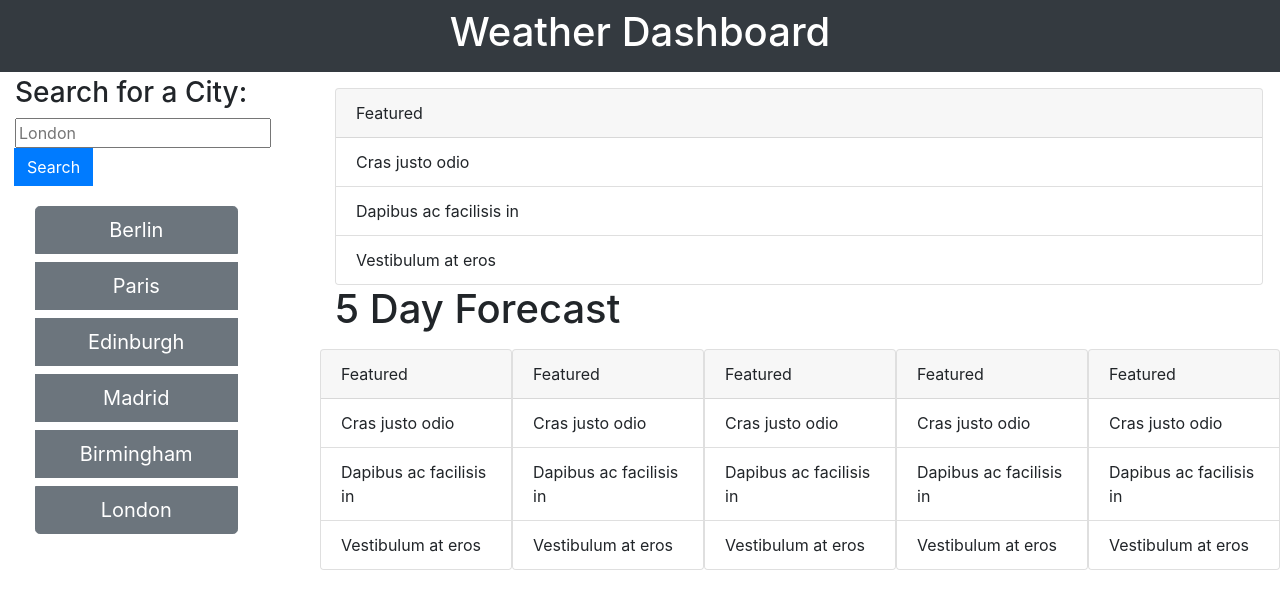
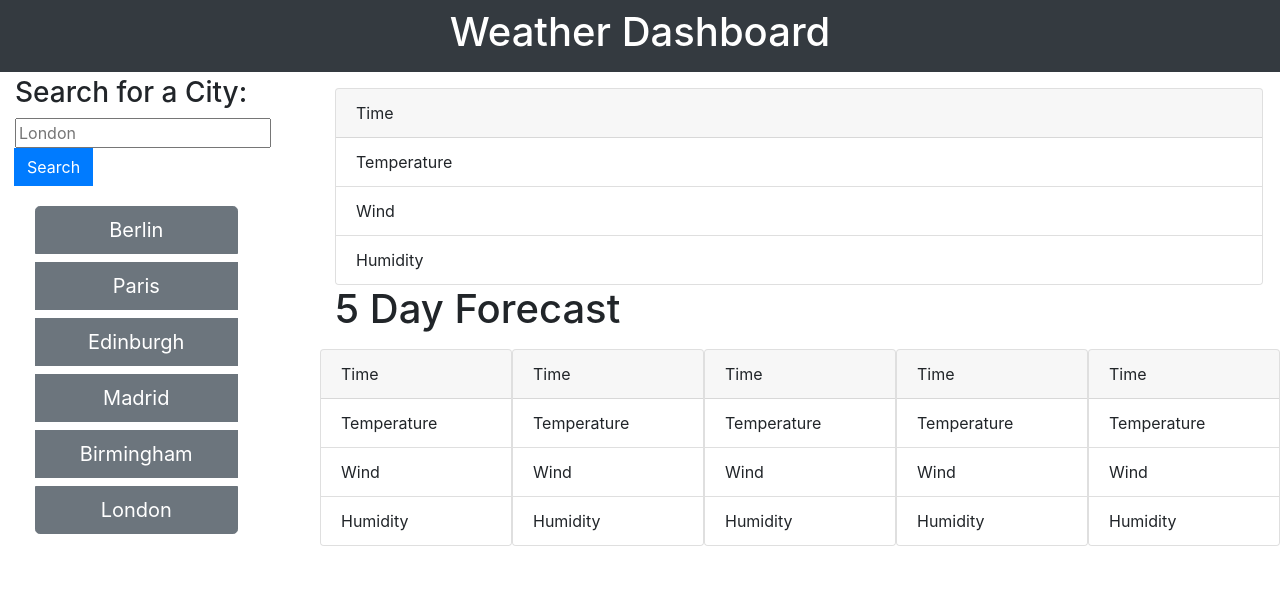
Before and after one commit to manolisgi/Open_Weather_Map_Forecast, a plain HTML site: page index.html in a window 1280 px wide. Drawn offline with nearby package versions, Linux system fonts and the light colour scheme.

```diff
--- a/index.html
+++ b/index.html
@@ -54,12 +54,12 @@
         <section id="today" class="mt-3" role="region" aria-live="polite">
           <div class="card" style="width: 58rem; ">
             <div class="card-header today-time">
-              Featured
+              Time
             </div>
             <ul class="list-group list-group-flush">
-              <li class="list-group-item today-temp">Cras justo odio</li>
-              <li class="list-group-item today-win">Dapibus ac facilisis in</li>
-              <li class="list-group-item today-hum">Vestibulum at eros</li>
+              <li class="list-group-item today-temp">Temperature</li>
+              <li class="list-group-item today-win">Wind</li>
+              <li class="list-group-item today-hum">Humidity</li>
             </ul>
           </div>
         </section>
@@ -67,57 +67,57 @@
         <section id="forecast" class="row mt-3" role="region" aria-live="polite">
           <div class="card" style="width: 12rem;">
             <div class="card-header first-day-time">
-              Featured
+              Time
             </div>
             <ul class="list-group list-group-flush">
-              <!-- <li class="list-group-item first-day-icon">Cras justo odio</li> -->
-              <li class="list-group-item first-day-temp">Cras justo odio</li>
-              <li class="list-group-item first-day-win">Dapibus ac facilisis in</li>
-              <li class="list-group-item first-day-hum">Vestibulum at eros</li>
+              <!-- <li class="list-group-item first-day-icon">Temperature</li> -->
+              <li class="list-group-item first-day-temp">Temperature</li>
+              <li class="list-group-item first-day-win">Wind</li>
+              <li class="list-group-item first-day-hum">Humidity</li>
             </ul>
           </div>
           <div class="card" style="width: 12rem;">
             <div class="card-header second-day-time">
-              Featured
+              Time
             </div>
             <ul class="list-group list-group-flush">
-              <!-- <li class="list-group-item second-day-icon">Cras justo odio</li> -->
-              <li class="list-group-item second-day-temp">Cras justo odio</li>
-              <li class="list-group-item second-day-win">Dapibus ac facilisis in</li>
-              <li class="list-group-item second-day-hum">Vestibulum at eros</li>
+              <!-- <li class="list-group-item second-day-icon">Temperature</li> -->
+              <li class="list-group-item second-day-temp">Temperature</li>
+              <li class="list-group-item second-day-win">Wind</li>
+              <li class="list-group-item second-day-hum">Humidity</li>
             </ul>
           </div>
           <div class="card" style="width: 12rem;">
             <div class="card-header third-day-time">
-              Featured
+              Time
             </div>
             <ul class="list-group list-group-flush">
-              <!-- <li class="list-group-item third-day-icon">Cras justo odio</li> -->
-              <li class="list-group-item third-day-temp">Cras justo odio</li>
-              <li class="list-group-item third-day-win">Dapibus ac facilisis in</li>
-              <li class="list-group-item third-day-hum">Vestibulum at eros</li>
+              <!-- <li class="list-group-item third-day-icon">Temperature</li> -->
+              <li class="list-group-item third-day-temp">Temperature</li>
+              <li class="list-group-item third-day-win">Wind</li>
+              <li class="list-group-item third-day-hum">Humidity</li>
             </ul>
           </div>
           <div class="card" style="width: 12rem;">
             <div class="card-header fourth-day-time">
-              Featured
+              Time
             </div>
             <ul class="list-group list-group-flush">
-              <!-- <li class="list-group-item fourth-day-icon">Cras justo odio</li> -->
-              <li class="list-group-item fourth-day-temp">Cras justo odio</li>
-              <li class="list-group-item fourth-day-win">Dapibus ac facilisis in</li>
-              <li class="list-group-item fourth-day-hum">Vestibulum at eros</li>
+              <!-- <li class="list-group-item fourth-day-icon">Temperature</li> -->
+              <li class="list-group-item fourth-day-temp">Temperature</li>
+              <li class="list-group-item fourth-day-win">Wind</li>
+              <li class="list-group-item fourth-day-hum">Humidity</li>
             </ul>
           </div>
           <div class="card" style="width: 12rem;">
             <div class="card-header fifth-day-time">
-              Featured
+              Time
             </div>
             <ul class="list-group list-group-flush">
-              <!-- <li class="list-group-item fifth-day-icon">Cras justo odio</li> -->
-              <li class="list-group-item fifth-day-temp">Cras justo odio</li>
-              <li class="list-group-item fifth-day-win">Dapibus ac facilisis in</li>
-              <li class="list-group-item fifth-day-hum">Vestibulum at eros</li>
+              <!-- <li class="list-group-item fifth-day-icon">Temperature</li> -->
+              <li class="list-group-item fifth-day-temp">Temperature</li>
+              <li class="list-group-item fifth-day-win">Wind</li>
+              <li class="list-group-item fifth-day-hum">Humidity</li>
             </ul>
           </div>
         </section>
```
Also changed, not shown: script.js (+0 -38 lines).
